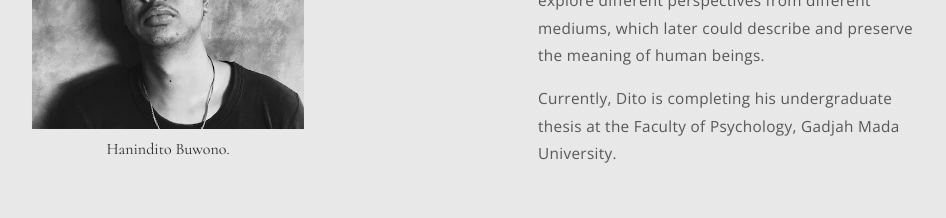
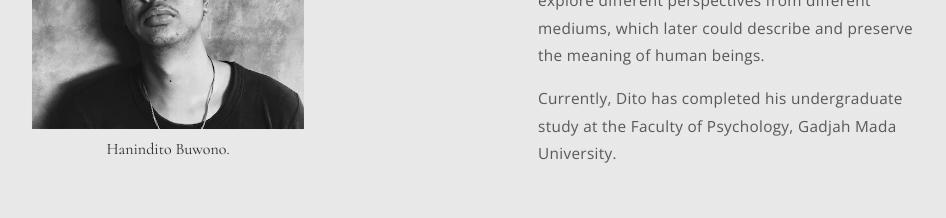
Before and after one commit to andikawilliam/ditobuwono, a Vue app: page / in a window 1280 px wide. Shown: the part 879-1097 px from the top of the page, without its empty margins (200-1146 px from the left). Built offline with nearby package versions, Linux system fonts and the light colour scheme.

Commit message:
Update AboutText.ts

```diff
--- a/src/content/AboutText.ts
+++ b/src/content/AboutText.ts
@@ -25,7 +25,7 @@ export default Vue.extend({
           <span class="">the meaning of human beings.</span>
         `,
         `
-          Currently, Dito is completing his undergraduate thesis at the Faculty
+          Currently, Dito has completed his undergraduate study at the Faculty
           of Psychology, Gadjah Mada University.
         `
       ]
```
